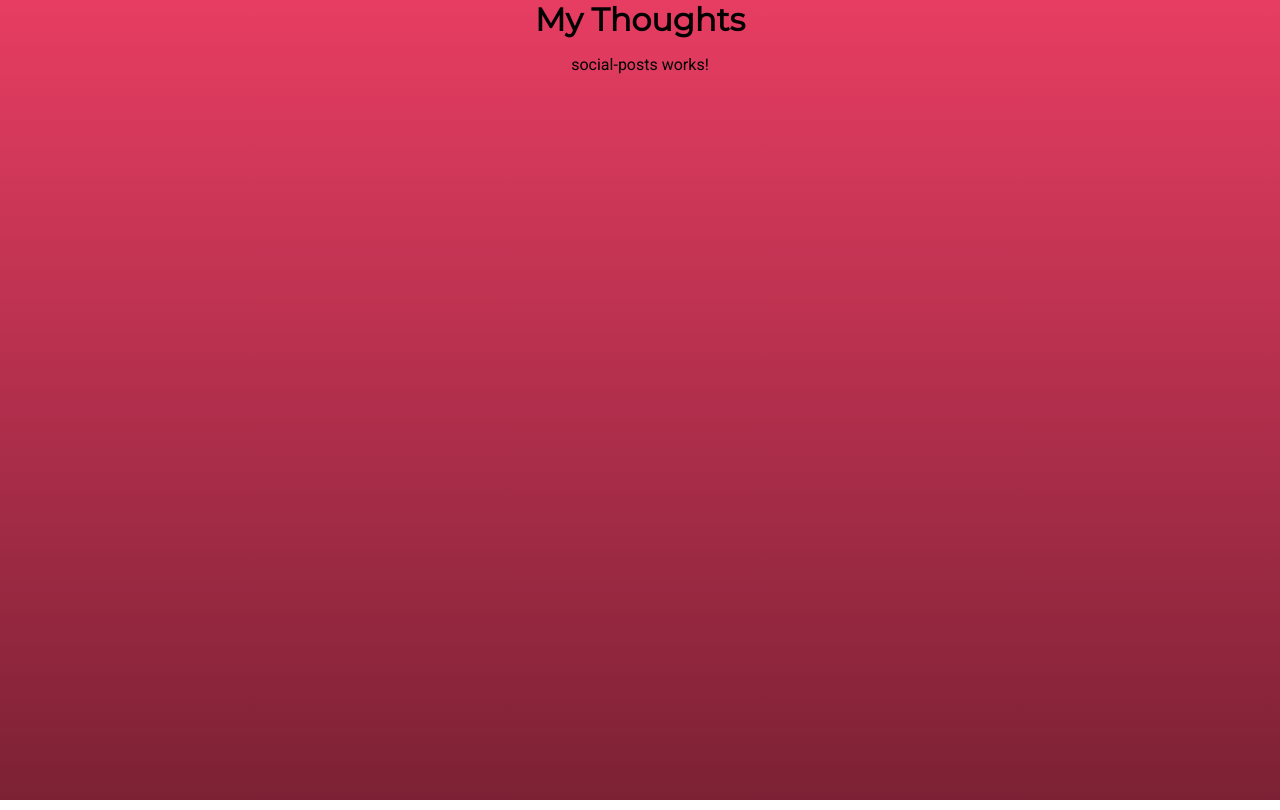
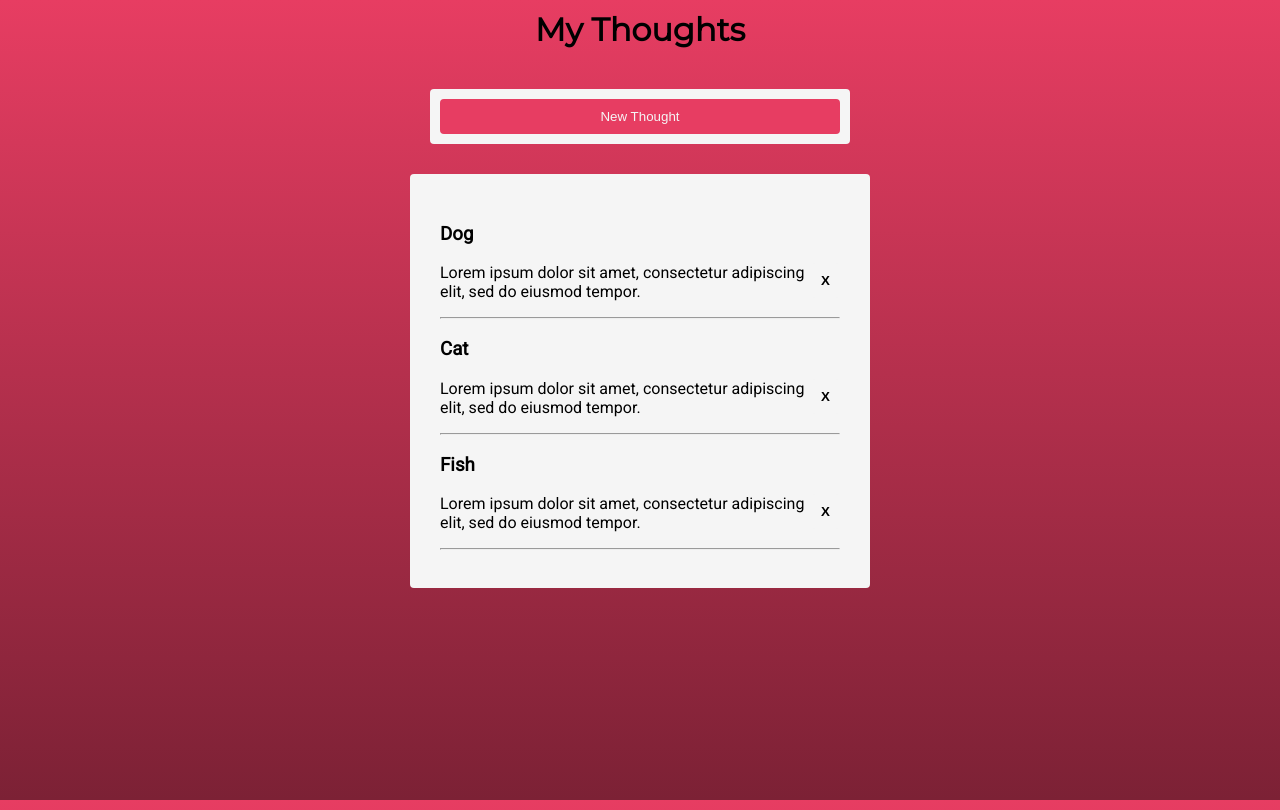
Before and after one commit to linzchang/DevBuild_10, an Angular app: page / in a window 1280 px wide. Built offline with nearby package versions, Linux system fonts and the light colour scheme.

Commit message:
Edited component's HTML, post list is visible

```diff
--- a/src/app/social-posts/social-posts.component.html
+++ b/src/app/social-posts/social-posts.component.html
@@ -1,3 +1,17 @@
-<p>
-  social-posts works!
-</p>
+<div class="outer">
+  <div class="middle">
+    <div class="inner newpost">
+        <button class="addbutton">New Thought</button>
+    </div>
+    <div class="inner posts">
+      <div *ngFor="let item of postList; let i = index">
+        <div>
+          <h3>{{item.subject}}</h3>
+          <button class="removebutton">X</button>
+          <p>{{item.body}}</p>
+        </div>
+        <hr>
+      </div>
+    </div>
+  </div>
+</div>
--- a/src/app/social-posts/social-posts.component.scss
+++ b/src/app/social-posts/social-posts.component.scss
@@ -19,10 +19,16 @@
     width: 400px;
     border-radius: 4px;
     background-color: whitesmoke;
+    text-align: left;
+    margin-top: 30px;
+    margin-bottom: 20px;
+  }
+.newpost {
+    padding: 10px;
+}
+.posts {
     padding: 30px;
-    text-align: left;
-    // font-family: 'Roboto', sans-serif;
-  }
+}
 .item {
     margin: 5px;
     padding: 5px;
@@ -67,10 +73,3 @@
 .removebutton:hover {
     background-color: #E73D62;
 }
-// .taskIncomplete {
-//     color: black;
-// }
-
-// .taskComplete {
-//     text-decoration: line-through;
-// }
--- a/src/styles.scss
+++ b/src/styles.scss
@@ -14,5 +14,5 @@ body {
 h1
 {
     font-family: 'Montserrat', sans-serif;
-    margin: 0px;
+    margin: 10px;
 }
```
